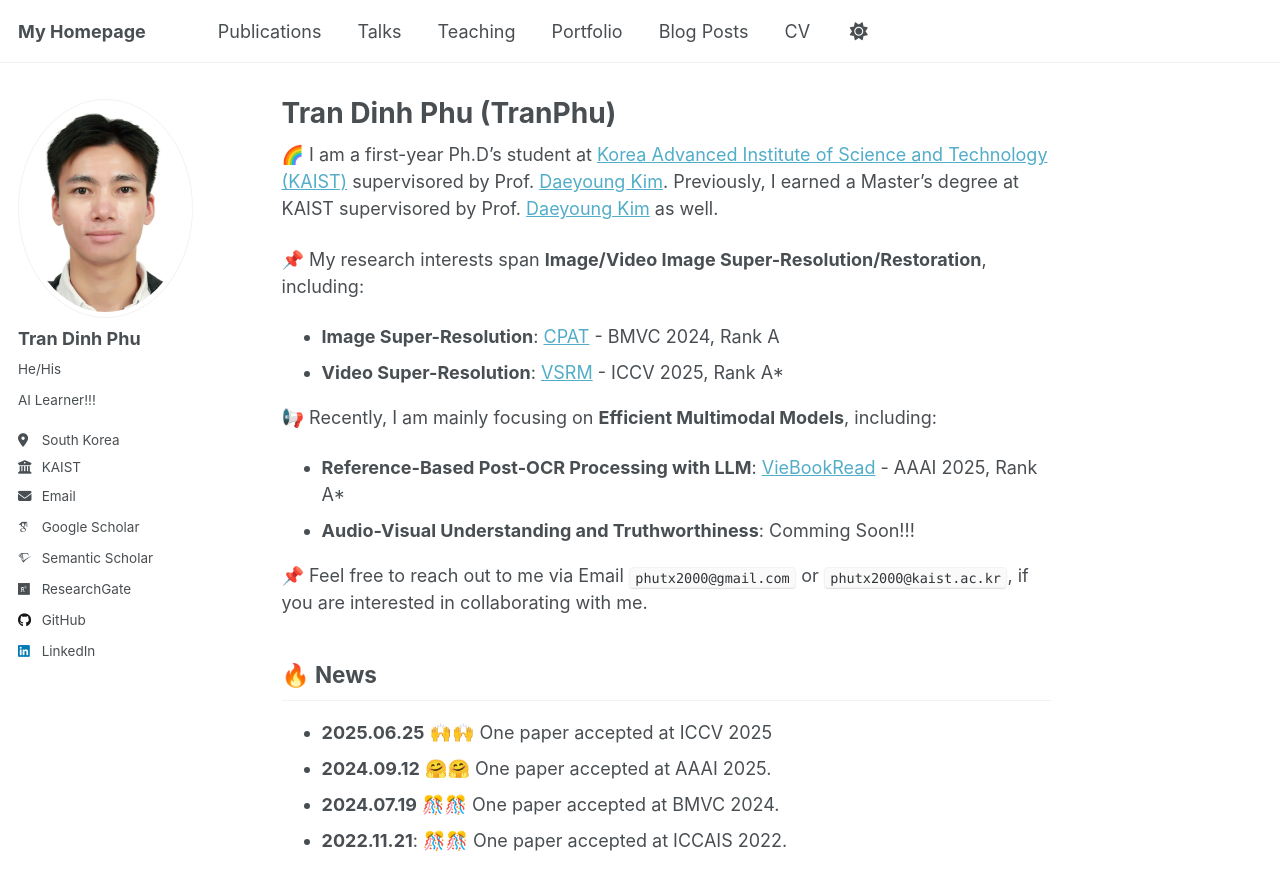
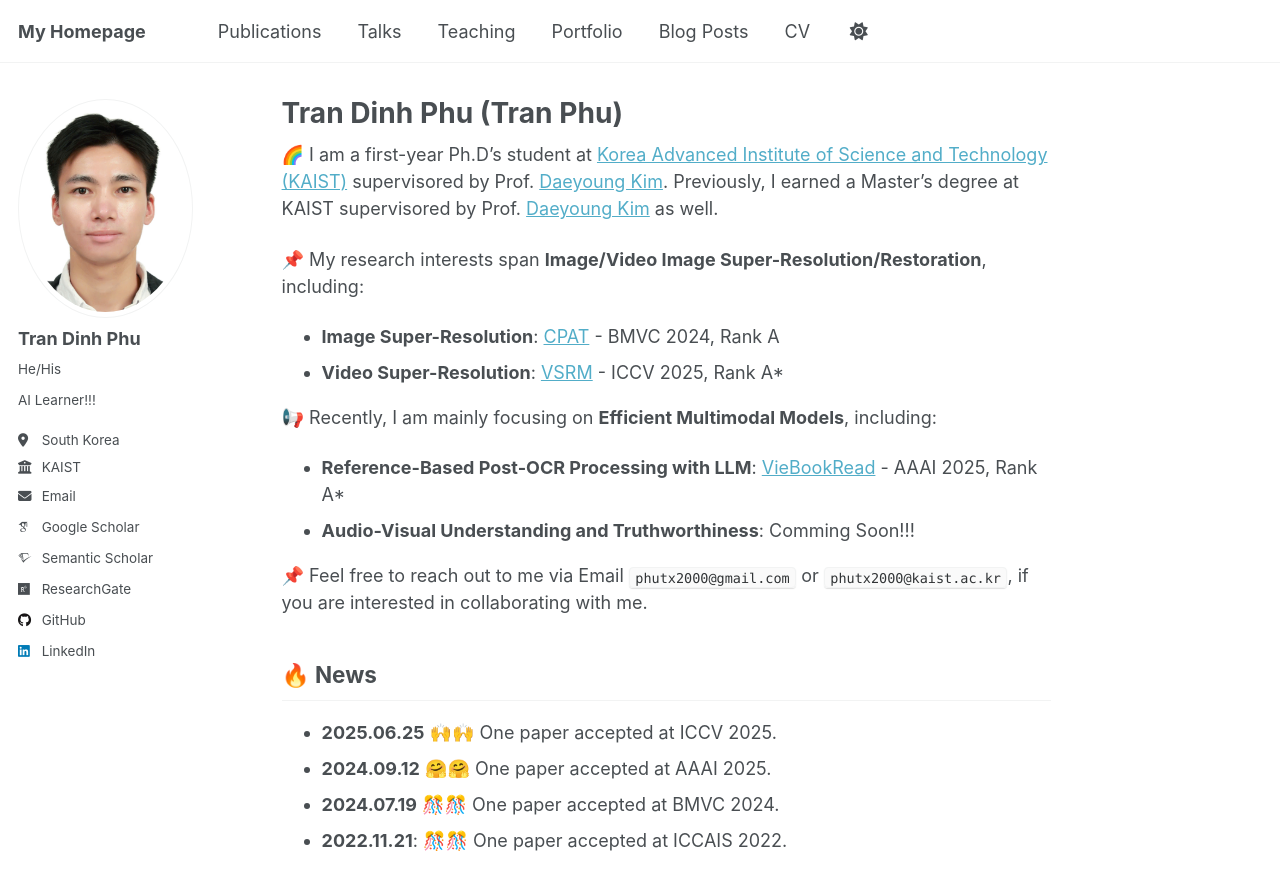
Before and after one commit to PhuTran1005/phutran1005.github.io, a Jekyll site: the page built from _pages/about.md, in a window 1280 px wide and 900 px high. Shown: the top 890 px of the window. Built offline with Jekyll 4.4.1, drawn with Linux system fonts in a browser that asks for light colours; some web fonts are replaced; a script that is not in the unit is left out.

Commit message:
update github page

```diff
--- a/_pages/about.md
+++ b/_pages/about.md
@@ -1,6 +1,6 @@
 ---
 permalink: /
-title: "Tran Dinh Phu (TranPhu)"
+title: "Tran Dinh Phu (Tran Phu)"
 author_profile: true
 redirect_from:
   - /about/
@@ -23,7 +23,7 @@ redirect_from:
 
 ## 🔥 News
 
-* **2025.06.25** 🙌🙌 One paper accepted at ICCV 2025
+* **2025.06.25** 🙌🙌 One paper accepted at ICCV 2025.
 * **2024.09.12** 🤗🤗 One paper accepted at AAAI 2025.
 * **2024.07.19** 🎊🎊 One paper accepted at BMVC 2024.
 * **2022.11.21**: 🎊🎊 One paper accepted at ICCAIS 2022.
```
